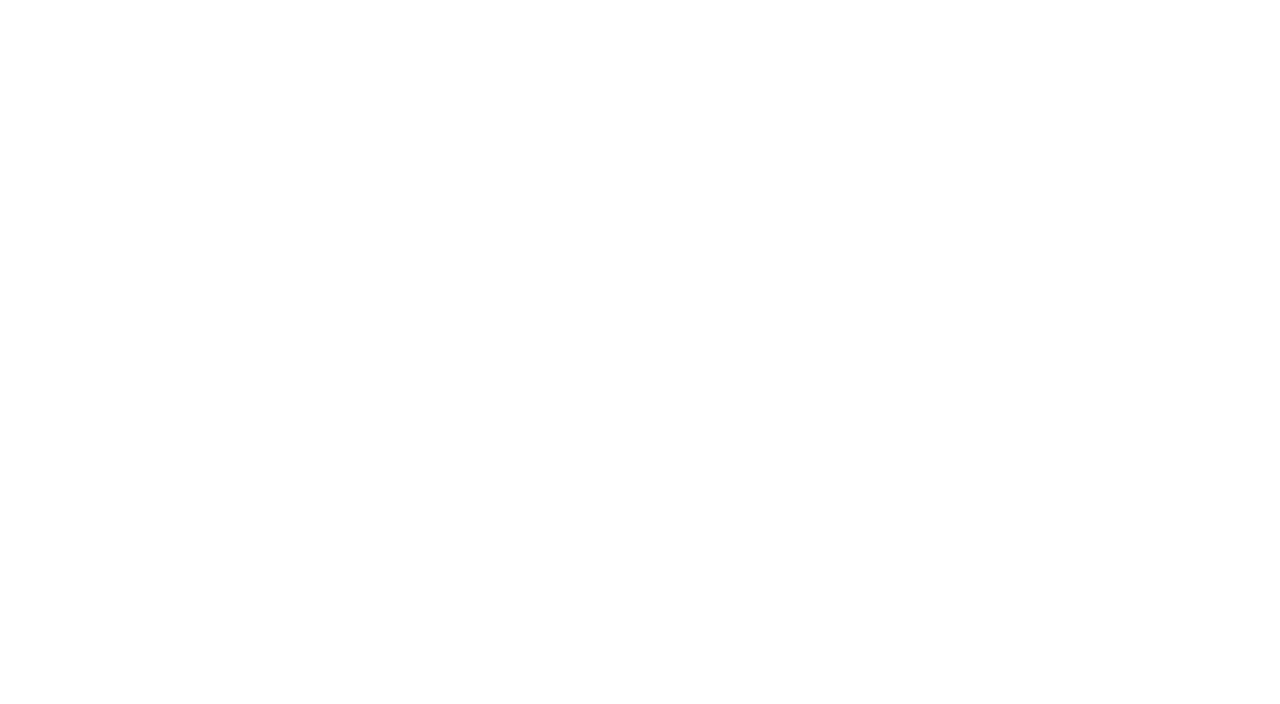
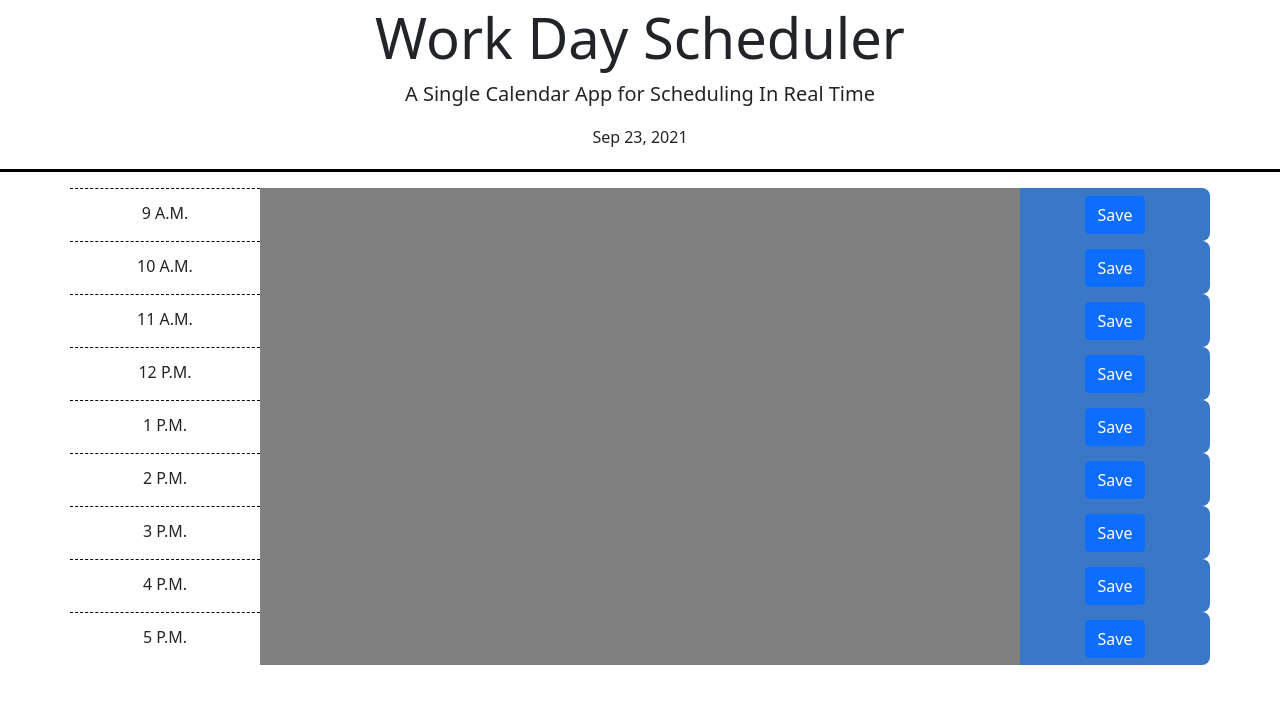
Before and after one commit to parkersatterfield/Work-Day-Scheduler, a plain HTML site: page index.html in a window 1280 px wide. Drawn offline with nearby package versions, Linux system fonts and the light colour scheme.

Commit message:
created UI, began working on js

```diff
--- a/assets/script.js
+++ b/assets/script.js
@@ -0,0 +1,51 @@
+// Set HTML elements as variables
+var currentDateEl = $('#header-time');
+var eventEl = $('.event');
+var nineEl = $('#9am');
+var tenEl = $('#10am');
+var elevenEl = $('#11am');
+var twelveEl = $('#12pm');
+var oneEl = $('#1pm');
+var twoEl = $('#2pm');
+var threeEl = $('#3pm');
+var fourEl = $('#4pm');
+var fiveEl = $('#5pm');
+var saveBtn = $('.btn');
+
+// Assign a time to each hour row
+nineTime = moment().format('9:00', 'h:mm');
+tenTime = moment().format('10:00', 'h:mm');
+elevenTime = moment().format('11:00', 'h:mm');
+twelveTime = moment().format('12:00', 'h:mm');
+oneTime = moment().format('12:00', 'h:mm');
+twoTime = moment().format('14:00', 'h:mm');
+threeTime = moment().format('15:00', 'h:mm');
+fourTime = moment().format('16:00', 'h:mm');
+fiveTime = moment().format('17:00', 'h:mm');
+
+// Set current date and time as variables
+var currentDate = moment().format('MMM DD, YYYY');
+var currentTime = moment().format('h:mm');
+
+// Change header element text to current time
+currentDateEl.text(currentDate);
+
+// Change eventEL box change color based on time
+if (currentTime.isBefore()) {
+    console.log(1)
+};
+
+// Set save button event listener
+for (i=0; i<9; i++) {
+    saveBtn.on('click', storeEvent);
+}
+
+// Store input values locally
+var storeEvent = function () {
+
+}
+
+// Populate inputs initial values with locally stored values
+var getEvent = function () {
+
+}
--- a/assets/styles.css
+++ b/assets/styles.css
@@ -0,0 +1,50 @@
+header {
+    padding: 0.25rem;
+    border-bottom: 3px solid black;
+    margin-bottom: 1rem;
+}
+
+header h1 {
+    text-align: center;
+}
+
+header p {
+    text-align: center;
+}
+
+.main-row {
+    /* margin: 0.25rem; */
+}
+
+.time {
+    border-top: 1px dashed black;
+}
+
+.time p {
+    text-align: center;
+    padding-top: 12px;
+}
+
+.event {
+    align-items: center;
+    background-color: gray;
+    padding: 8px;
+}
+
+.save {
+    display:flex;
+    align-items: center;
+    justify-content: center;
+    background-color: rgb(58, 119, 199);
+    padding:5px;
+    border-top-right-radius: 8px;
+    border-bottom-right-radius: 8px;
+
+}
+
+input {
+    background-color: transparent;
+    border-style: none;
+    width: 100%
+    height: 100%;
+}
--- a/index.html
+++ b/index.html
@@ -7,11 +7,177 @@
         <meta name="description" content="">
         <meta name="viewport" content="width=device-width, initial-scale=1">
         <link href="https://cdn.jsdelivr.net/npm/bootstrap@5.1.1/dist/css/bootstrap.min.css" rel="stylesheet" integrity="sha384-F3w7mX95PdgyTmZZMECAngseQB83DfGTowi0iMjiWaeVhAn4FJkqJByhZMI3AhiU" crossorigin="anonymous">
+        <link href="https://fonts.googleapis.com/css2?family=Fira+Sans:wght@400;700&display=swap" rel="stylesheet">
         <link rel="stylesheet" href="./assets/styles.css">
+        <script
+            type="text/javascript"
+            src="https://cdnjs.cloudflare.com/ajax/libs/moment.js/2.27.0/moment.min.js"
+        ></script>
+        <script
+            src="https://code.jquery.com/jquery-3.5.1.min.js"
+            integrity="sha256-9/aliU8dGd2tb6OSsuzixeV4y/faTqgFtohetphbbj0="
+            crossorigin="anonymous"
+        ></script>
     </head>
     <body>
+        <header>
+            <div class="jumbotron jumbotron-fluid head">
+                <div class="container">
+                  <h1 class="display-4">Work Day Scheduler</h1>
+                  <p class="lead">A Single Calendar App for Scheduling In Real Time</p>
+                  <p id = 'header-time'>Current Time</p>
+                </div>
+              </div>
+        </header>
+
+        <main class = 'container'>
+            <section class = 'main-row row'>
+                <div class = 'time col-2'>
+                    <p id = '9am'>
+                        9 A.M.
+                    </p>
+                </div>
+
+                <div class = 'event col-8'>
+                    <input type="text">
+                </div>
+
+                <div class = 'save col-2'>
+                    <button type="button" class="btn btn-primary">Save</button>
+                </div>
+            </section>
+
+            <section class = 'main-row row'>
+                <div class = 'time col-2'>
+                    <p id = '10am'>
+                        10 A.M.
+                    </p>
+                </div>
+
+                <div class = 'event col-8'>
+                    <input type="text">
+                </div>
+
+                <div class = 'save col-2'>
+                    <button type="button" class="btn btn-primary">Save</button>
+                </div>
+            </section>
+
+            <section class = 'main-row row'>
+                <div class = 'time col-2'>
+                    <p id = '11am'>
+                        11 A.M.
+                    </p>
+                </div>
+
+                <div class = 'event col-8'>
+                    <input type="text">
+                </div>
+
+                <div class = 'save col-2'>
+                    <button type="button" class="btn btn-primary">Save</button>
+                </div>
+            </section>
+
+            <section class = 'main-row row'>
+                <div class = 'time col-2'>
+                    <p id = '12pm'>
+                        12 P.M.
+                    </p>
+                </div>
+
+                <div class = 'event col-8'>
+                    <input type="text">
+                </div>
+
+                <div class = 'save col-2'>
+                    <button type="button" class="btn btn-primary">Save</button>
+                </div>
+            </section>
+
+            <section class = 'main-row row'>
+                <div class = 'time col-2'>
+                    <p id = '1pm'>
+                        1 P.M.
+                    </p>
+                </div>
+
+                <div class = 'event col-8'>
+                    <input type="text">
+                </div>
+
+                <div class = 'save col-2'>
+                    <button type="button" class="btn btn-primary">Save</button>
+                </div>
+            </section>
+
+            <section class = 'main-row row'>
+                <div class = 'time col-2'>
+                    <p id = '2pm'>
+                        2 P.M.
+                    </p>
+                </div>
+
+                <div class = 'event col-8'>
+                    <input type="text">
+                </div>
+
+                <div class = 'save col-2'>
+                    <button type="button" class="btn btn-primary">Save</button>
+                </div>
+            </section>
+
+            <section class = 'main-row row'>
+                <div class = 'time col-2'>
+                    <p id = '3pm'>
+                        3 P.M.
+                    </p>
+                </div>
+
+                <div class = 'event col-8'>
+                    <input type="text">
+                </div>
+
+                <div class = 'save col-2'>
+                    <button type="button" class="btn btn-primary">Save</button>
+                </div>
+            </section>
+
+            <section class = 'main-row row'>
+                <div class = 'time col-2'>
+                    <p id = '4pm'>
+                        4 P.M.
+                    </p>
+                </div>
+
+                <div class = 'event col-8'>
+                    <input type="text">
+                </div>
+
+                <div class = 'save col-2'>
+                    <button type="button" class="btn btn-primary">Save</button>
+                </div>
+            </section>
+
+            <section class = 'main-row row'>
+                <div class = 'time col-2'>
+                    <p id = '5pm'>
+                        5 P.M.
+                    </p>
+                </div>
+
+                <div class = 'event col-8'>
+                    <input type="text">
+                </div>
+
+                <div class = 'save col-2'>
+                    <button type="button" class="btn btn-primary">Save</button>
+                </div>
+            </section>
 
 
-        <script src="" async defer></script>
+        </main>
+
+        <script src="./assets/script.js" async defer></script>
     </body>
 </html>
```
